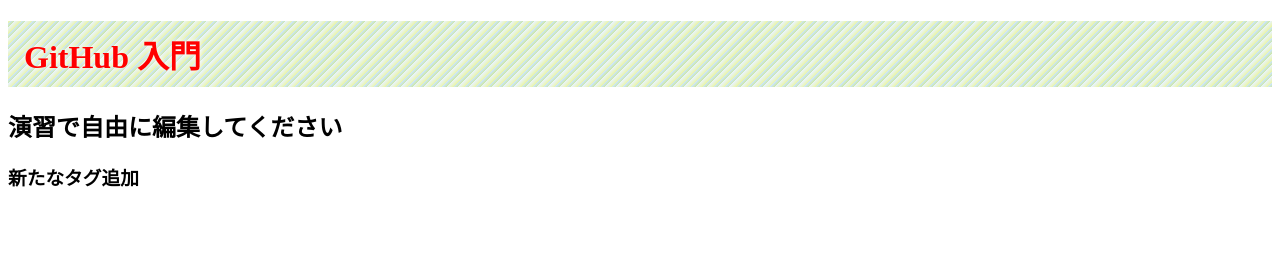
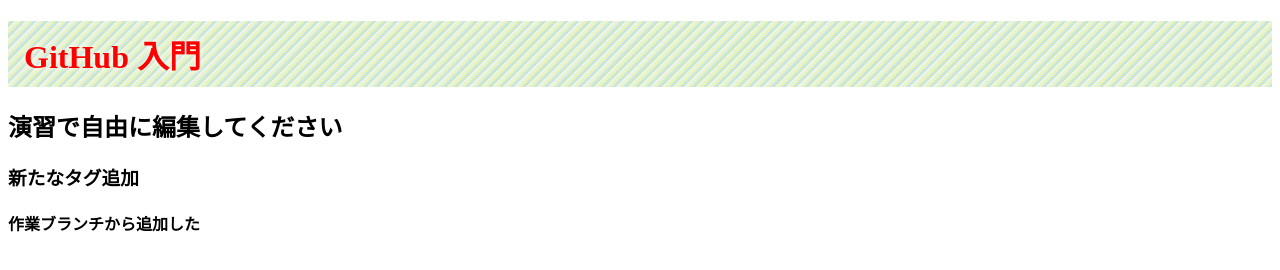
Before and after one commit to TanakaKazuki/github_ws, a plain HTML site: page index.html in a window 1280 px wide. Drawn offline with Linux system fonts and the light colour scheme.

Commit message:
add index.html branch TanakaKazuki

```diff
--- a/index.html
+++ b/index.html
@@ -8,6 +8,7 @@
     <h1>GitHub 入門</h1>
     <h2>演習で自由に編集してください</h2>
     <h3>新たなタグ追加</h3>
+    <h4>作業ブランチから追加した</h4>
 
     <!-- 変更箇所に困ったら下記のコメントアウトを外してください -->
     <!--<div id="target">ここをクリックするとアラート発生</div>-->
```
